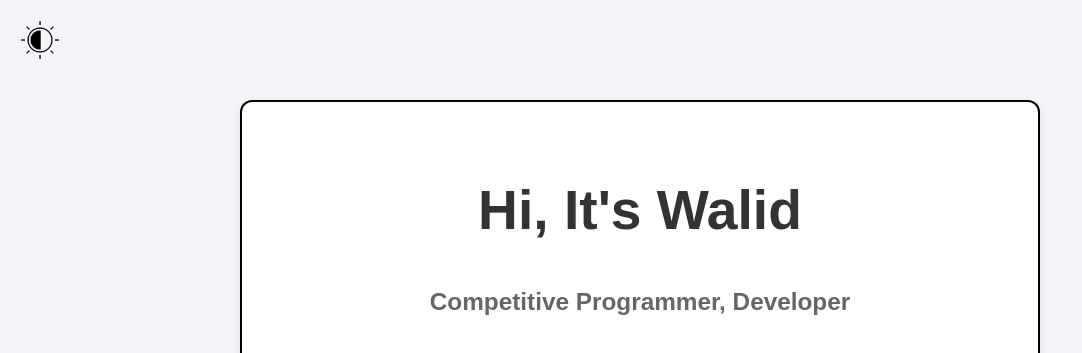
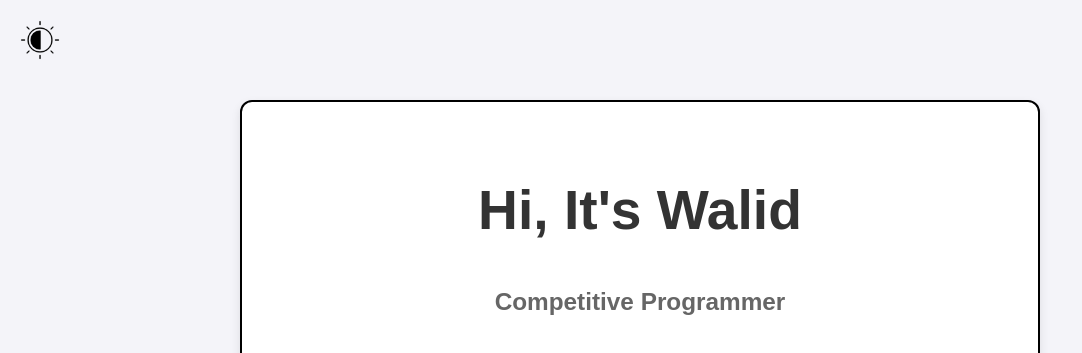
Before and after one commit to Walid-2020331024/Walid-2020331024.github.io, a plain HTML site: page index.html in a window 1280 px wide. Shown: the top 353 px of the page, without its empty margins (0-1082 px from the left). Drawn offline with Linux system fonts and the light colour scheme.

Commit message:
Update index.html

```diff
--- a/index.html
+++ b/index.html
@@ -23,7 +23,7 @@
     <div class="container">
         <div class="box">
             <div class="name"><h2>Hi, It's Walid</h1></div>
-            <div class="post"><h3>Competitive Programmer, Developer</h4></div>
+            <div class="post"><h3>Competitive Programmer</h4></div>
             <div class="icon-section">
                 <label class="icon-item" for="about">
                     <input type="radio" name="icon-toggle" id="projects-radio">
```
